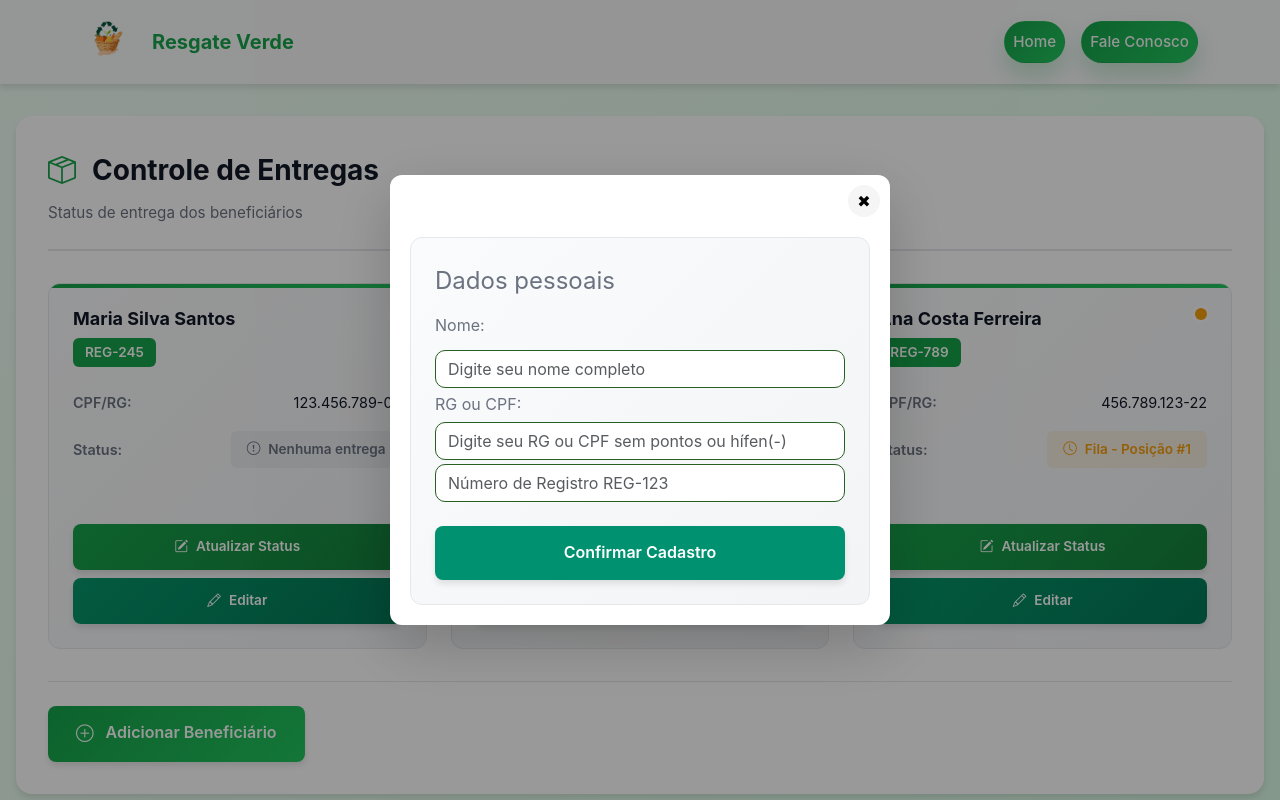
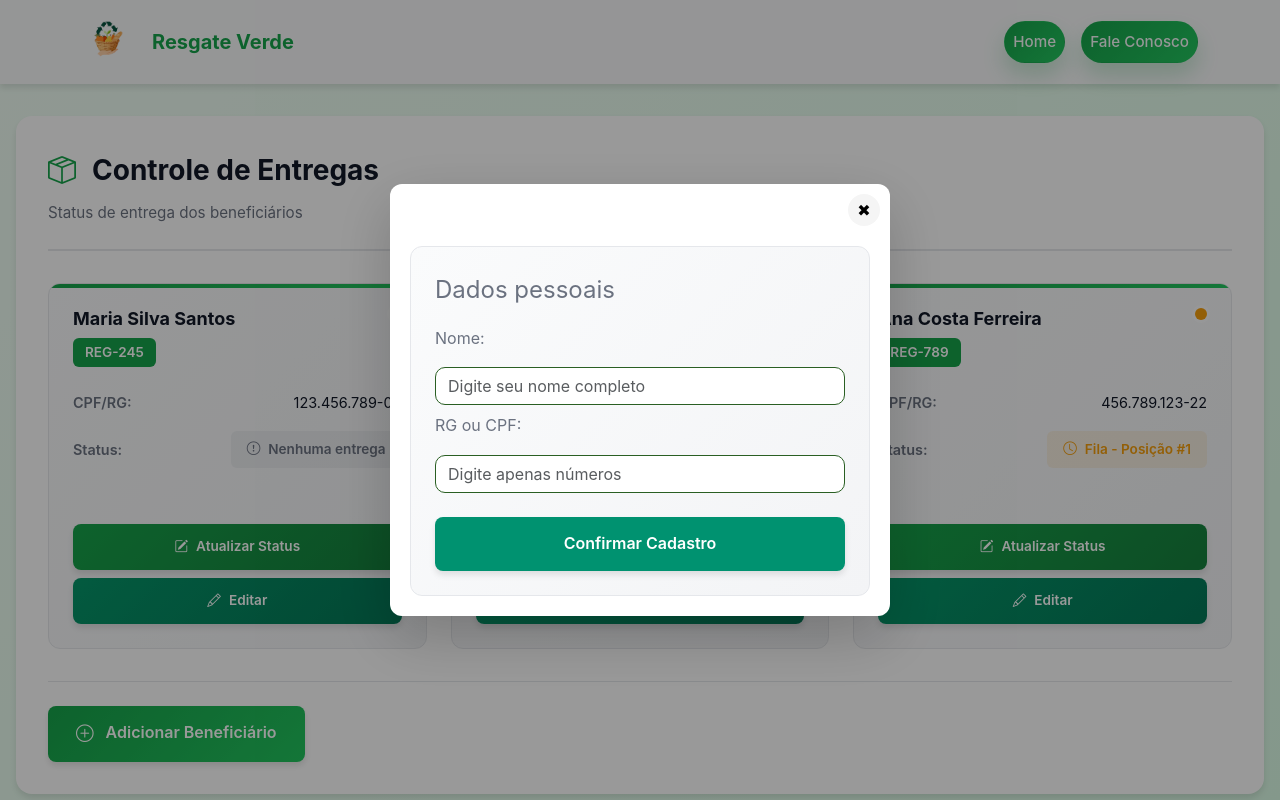
Before and after one commit to LuisFernando1625R/AgroTech, a React (Vite) app: page /gestao-estoque in a window 1280 px wide. Both pictures are taken after typing "Sample", "5" into the empty fields and a click on the button "Adicionar Beneficiário". Shown: the top 800 px of the page. Built offline with nearby package versions, Linux system fonts and the light colour scheme; a web font is replaced by a local one.

Commit message:
FEAT: funcionalidade do formulario de adicao de beneficiario + aplica uso da modal

```diff
--- a/src/components/AddBeneficiaryForm/index.jsx
+++ b/src/components/AddBeneficiaryForm/index.jsx
@@ -1,37 +1,107 @@
-export default function AddBeneficiaryForm() {
+import { useState } from "react";
+
+export default function AddBeneficiaryForm({ onAdd }) {
+  const [name, setName] = useState("");
+  const [document, setDocument] = useState("");
+  const [errors, setErrors] = useState({});
+
+  function validate() {
+    const newErrors = {};
+    const cleanDoc = document.replace(/\D/g, "");
+
+    if (!name.trim()) {
+      newErrors.name = "Nome é obrigatório";
+    }
+
+    if (!cleanDoc) {
+      newErrors.document = "Documento é obrigatório";
+    } else if (
+      !(
+        cleanDoc.length === 11 ||
+        (cleanDoc.length >= 7 && cleanDoc.length <= 9)
+      )
+    ) {
+      newErrors.document = "CPF deve ter 11 dígitos ou RG entre 7 e 9";
+    }
+
+    setErrors(newErrors);
+    return Object.keys(newErrors).length === 0;
+  }
+
+  function handleSubmit(e) {
+    e.preventDefault();
+
+    if (!validate()) return;
+
+    const newBeneficiary = {
+      id: Date.now(),
+      name,
+      document,
+      registry: `REG-${Date.now().toString().slice(-5)}`, //mock de numero de registro -> usa um ts de agora como identificador
+      statusLabel: "Nenhuma entrega",
+      statusClass: "status-pending",
+      statusIcon: "bi bi-exclamation-circle",
+      indicator: "#CCCCCC",
+    };
+
+    onAdd?.(newBeneficiary);
+
+    // limpar form
+    setName("");
+    setDocument("");
+    setErrors({});
+  }
+
   return (
     <div className="add form-card">
       <form
-        action="#"
+        onSubmit={handleSubmit}
         className="form-add-beneficiary d-flex flex-column gap-4"
       >
-        <fieldset className="d-flex flex-column gap-1" name="person-info">
+        <fieldset className="d-flex flex-column gap-2">
           <legend>Dados pessoais</legend>
-          <label htmlFor="beneficiary-name" className="form-label">
-            Nome:
-          </label>
+
+          <label className="form-label">Nome:</label>
           <input
             type="text"
+            className={`form-control ${errors.name ? "is-invalid" : ""}`}
+            value={name}
+            onChange={(e) => {
+              setName(e.target.value);
+              setErrors((prev) => ({ ...prev, name: null }));
+            }}
             placeholder="Digite seu nome completo"
-            id="beneficiary-name"
-            className="form-control"
           />
 
-          <label htmlFor="beneficiary-id-number">RG ou CPF:</label>
-          <input
-            id="beneficiary-id-number"
-            type="text"
-            pattern="\d{7,9}|\d{11}"
-            placeholder="Digite seu RG ou CPF sem pontos ou hífen(-)"
-            className="form-control"
-          />
+          {errors.name && (
+            <small className="text-danger">{errors.name}</small>
+          )}
+
+          <label className="form-label">RG ou CPF:</label>
           <input
             type="text"
-            placeholder="Número de Registro REG-123"
+            className={`form-control ${errors.document ? "is-invalid" : ""}`}
+            value={document}
+            onChange={(e) => {
+              setDocument(e.target.value);
+              setErrors((prev) => ({ ...prev, document: null }));
+            }}
+            placeholder="Digite apenas números"
+          />
+
+          {errors.document && (
+            <small className="text-danger">{errors.document}</small>
+          )}
+
+          {/* deixei comentado por ser um campo cujo valor estamos gerando automaticamente, entao para o usuario nao faz muita diferenca */}
+          {/* <input
+            type="text"
+            value="Será gerado automaticamente"
             readOnly
             className="form-control"
-          />
+          /> */}
         </fieldset>
+
         <button className="form-btn" type="submit">
           Confirmar Cadastro
         </button>
```
